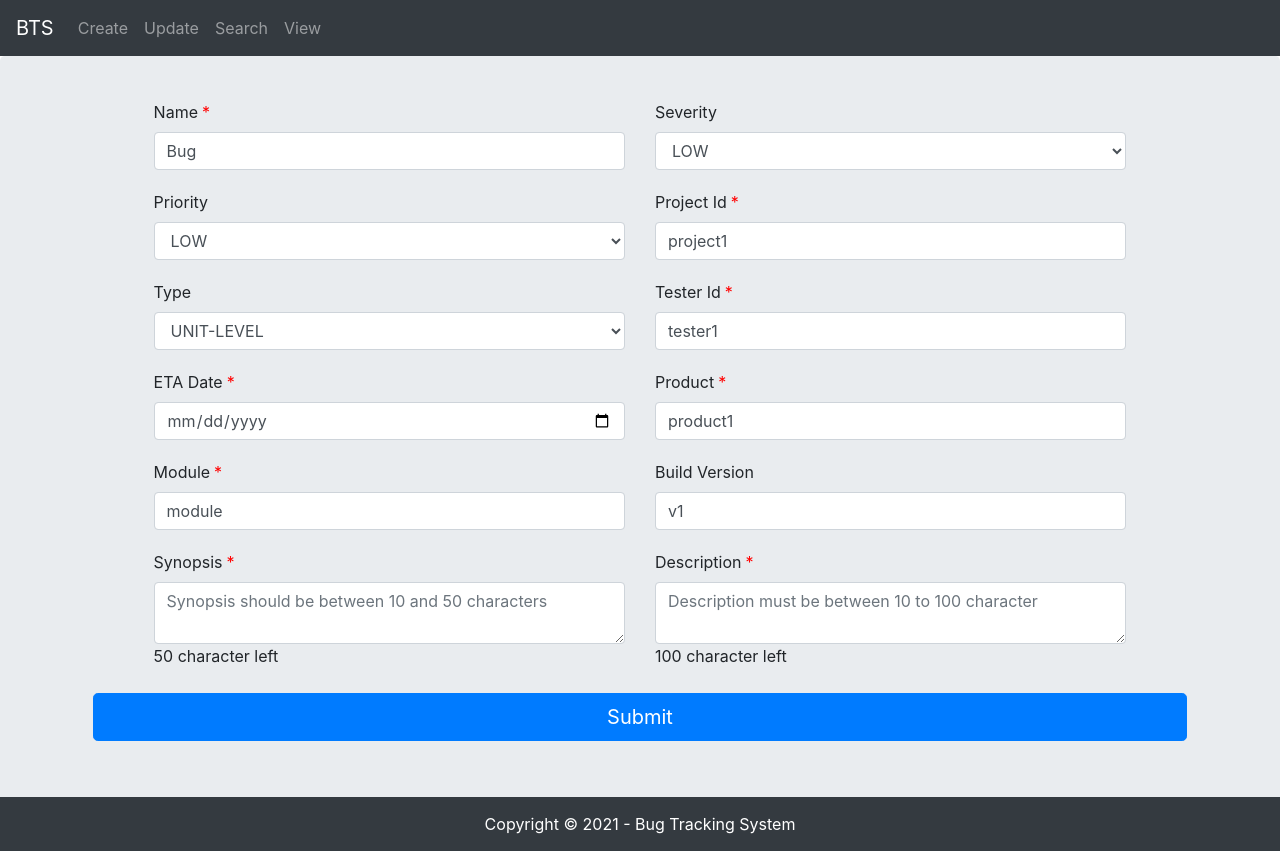
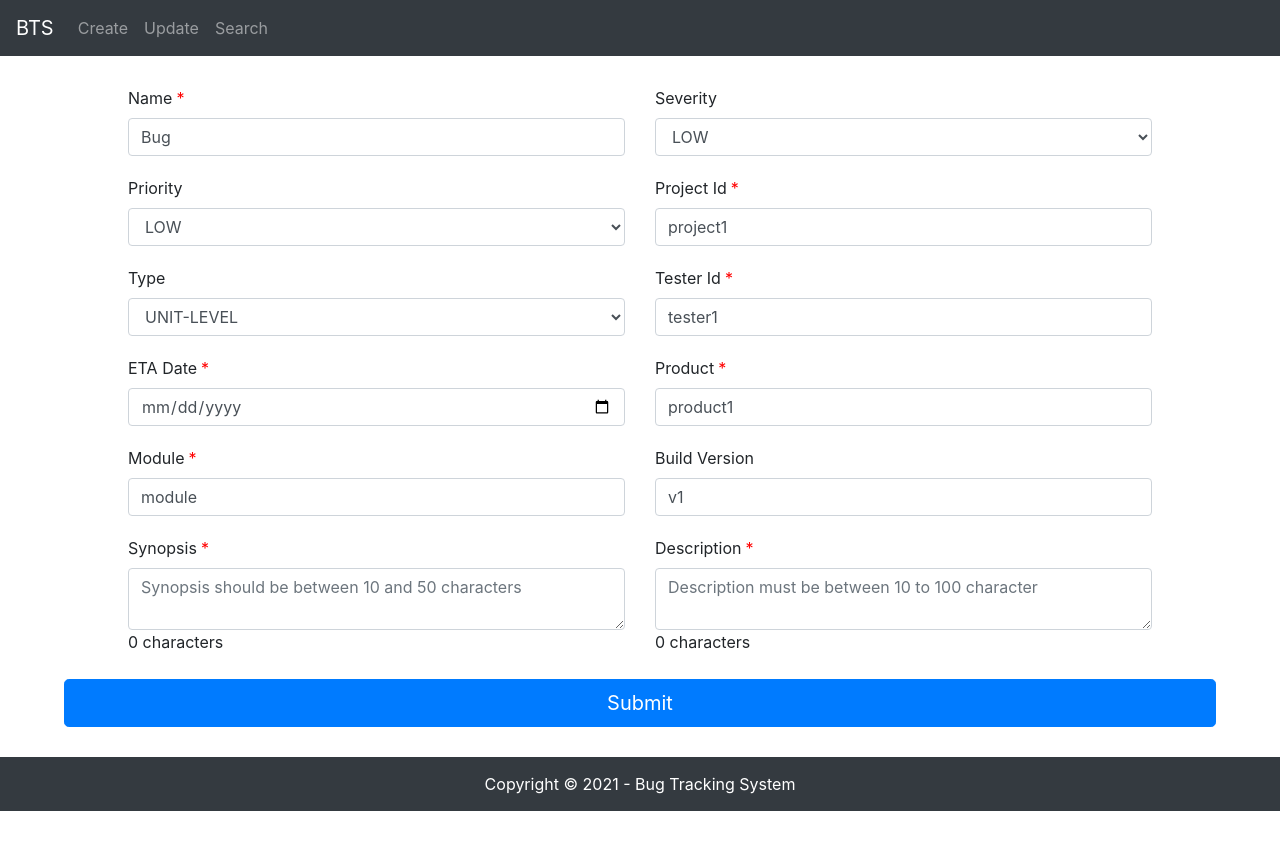
Before and after one commit to Sanjay-mg/BTS-angular, an Angular app: page / in a window 1280 px wide. After the commit the page ends 811 px from the top, so only its background shows below. Built offline with nearby package versions, Linux system fonts and the light colour scheme.

Commit message:
added update bug feature and search by name and status

```diff
--- a/src/app/Bug.ts
+++ b/src/app/Bug.ts
@@ -3,7 +3,7 @@ export class Bug{
   name:string = 'Bug';
   priority:string = 'LOW';
   type:string = 'UNITLEVEL';
-  status:string = 'NEW';
+  status:string = '';
   module:string = 'module';
   buildVersion:string = 'v1';
   severity:string = 'LOW';
--- a/src/app/create-bug-form/create-bug-form.component.css
+++ b/src/app/create-bug-form/create-bug-form.component.css
@@ -1,9 +1,9 @@
 .main{
-  margin-bottom: -8px;
+  margin:30px 0px;
 }
 form{
   width: 80%;
-  margin: -20px auto 25px;
+  margin: 0px auto 25px;
 }
 span {
 	color: red;
--- a/src/app/create-bug-form/create-bug-form.component.html
+++ b/src/app/create-bug-form/create-bug-form.component.html
@@ -1,9 +1,9 @@
-<div class="jumbotron main">
+<div class="main">
   <form class="createBug" id='createBug'>
     <div class="row fieldRow">
       <div class="col-sm-6">
         <label for="Name">Name<span>*</span></label>
-        <input [(ngModel)]='bug.name' type="text" class="form-control" id='name' placeholder="Name" name="name" required>
+        <input [(ngModel)]='bug.name' maxlength=100 type="text" class="form-control" id='name' placeholder="Name" name="name" required>
       </div>
       <div class="col-sm-6">
         <label for="severity">Severity</label>
@@ -25,7 +25,7 @@
       </div>
       <div class="col-sm-6">
         <label for="projectId">Project Id<span>*</span></label>
-        <input [(ngModel)]='bug.projectId' type="text" class="form-control" id='projectid' placeholder="Project Id" name="projectId" required>
+        <input [(ngModel)]='bug.projectId' maxlength=30 type="text" class="form-control" id='projectid' placeholder="Project Id" name="projectId" required>
       </div>
     </div>
     <div class="row fieldRow">
@@ -39,7 +39,7 @@
       </div>
       <div class="col-sm-6">
         <label for="pwd">Tester Id<span>*</span></label>
-        <input [(ngModel)]='bug.testerId' type="text" class="form-control" id='testerid' placeholder="Tester Id" name="testerId" required>
+        <input [(ngModel)]='bug.testerId' maxlength=30 type="text" class="form-control" id='testerid' placeholder="Tester Id" name="testerId" required>
       </div>
     </div>
     <div class="row fieldRow">
@@ -49,29 +49,29 @@
       </div>
       <div class="col-sm-6">
         <label for="product">Product<span>*</span></label>
-				<input [(ngModel)]='bug.product' type="text" class="form-control" id='product' placeholder="Product" name="product" required>
+				<input [(ngModel)]='bug.product' maxlength=100 type="text" class="form-control" id='product' placeholder="Product" name="product" required>
       </div>
     </div>
     <div class="row fieldRow">
       <div class="col-sm-6">
         <label for="module">Module<span>*</span></label>
-				<input [(ngModel)]='bug.module' type="text" class="form-control" id='module' placeholder="Module" name="module" required>
+				<input [(ngModel)]='bug.module' maxlength=50 type="text" class="form-control" id='module' placeholder="Module" name="module" required>
       </div>
       <div class="col-sm-6">
         <label for="buildVersion">Build Version</label>
-				<input [(ngModel)]='bug.buildVersion' type="text" class="form-control" id='buildVersion' placeholder="Build Version" name="buildVersion">
+				<input [(ngModel)]='bug.buildVersion' maxlength=10 type="text" class="form-control" id='buildVersion' placeholder="Build Version" name="buildVersion">
       </div>
     </div>
     <div class="row fieldRow">
       <div class="col-sm-6">
         <label for="synopsis">Synopsis<span>*</span></label>
-        <textarea [(ngModel)]='bug.synopsis' (ngModelChange)='valueChange(bug.synopsis.length)' id='synopsis' class="form-control" name="synopsis" rows="2" placeholder="Synopsis should be between 10 and 50 characters" required></textarea>
-        <div>{{remainingText + " character left"}}</div>
+        <textarea [(ngModel)]='bug.synopsis' (ngModelChange)='valueChange(bug.synopsis.length)' maxlength=50 id='synopsis' class="form-control" name="synopsis" rows="2" placeholder="Synopsis should be between 10 and 50 characters" required></textarea>
+        <div>{{remainingText + " characters"}}</div>
       </div>
       <div class="col-sm-6">
         <label for="descrption">Description<span>*</span></label>
-        <textarea [(ngModel)]='bug.description' (ngModelChange)='valueChange1(bug.description.length)' id='description' class="form-control" name="descrption" rows="2" placeholder="Description must be between 10 to 100 character" required></textarea>
-        <div>{{remainingText1 + " character left"}}</div>
+        <textarea [(ngModel)]='bug.description' (ngModelChange)='valueChange1(bug.description.length)' maxlength=100 id='description' class="form-control" name="descrption" rows="2" placeholder="Description must be between 10 to 100 character" required></textarea>
+        <div>{{remainingText1 + " characters"}}</div>
       </div>
     </div>
   </form>
--- a/src/app/create-bug-form/create-bug-form.component.ts
+++ b/src/app/create-bug-form/create-bug-form.component.ts
@@ -9,48 +9,28 @@ import { BugService } from '../bug.service';
 })
 export class CreateBugFormComponent implements OnInit {
   bug: Bug = new Bug();
-  remainingText = 50;
-  remainingText1 = 100;
+  remainingText = 0;
+  remainingText1 = 0;
   constructor(private bugservice: BugService) { }
 
   valueChange(value: number){
-    this.remainingText = 50 - value;
-    if(this.remainingText<0){
-      this.remainingText = 0;
-      alert("Synopsis cannot be more than 50 character");
-    }
+    this.remainingText = value;
   }
   valueChange1(value: number){
-    this.remainingText1 = 100 - value;
-    if(this.remainingText1<0){
-      this.remainingText1 = 0;
-      alert("Description cannot be more than 100 character");
-    }
+    this.remainingText1 = value;
   }
   createBug() {
     if (!this.bug.name.trim()) {
       alert("Please provide bug name");
     }
-    else if (this.bug.name.length > 10) {
-      alert("Bug name cannot be more than 10 character");
-    }
     else if (!this.bug.projectId.trim()) {
       alert("Please provide project id");
-    }
-    else if (this.bug.projectId.length > 15) {
-      alert("project id cannot be more than 15 character");
     }
     else if (!this.bug.testerId.trim()) {
       alert("Please provide tester id");
     }
-    else if (this.bug.testerId.length > 15) {
-      alert("tester id cannot be more than 15 character");
-    }
     else if (!this.bug.product.trim()) {
       alert("Please provide product name");
-    }
-    else if (this.bug.product.length > 50) {
-      alert("product name cannot be more than 50 character");
     }
     else if (!this.bug.etaDate.trim()) {
       alert("Please provide eta date");
@@ -58,37 +38,26 @@ export class CreateBugFormComponent implements OnInit {
     else if (!this.bug.module.trim()) {
       alert("Please provide module name");
     }
-    else if (this.bug.module.length > 15) {
-      alert("module name cannot be more than 15 character");
-    }
     else if (!this.bug.buildVersion.trim()) {
       alert("Please provide build version");
-    }
-    else if (this.bug.buildVersion.length > 6) {
-      alert("build version cannot be more than 6 character");
     }
     else if (!this.bug.synopsis.trim()) {
       alert("Please provide synopsis");
     }
-    else if (this.bug.synopsis.length > 50) {
-      alert("Synopsis cannot be more than 50 character");
-    }
     else if (!this.bug.description.trim()) {
       alert("Please provide description");
     }
-    else if (this.bug.description.length > 100) {
-      alert("description cannot be more than 100 character");
-    }
     else {
+      this.bug.status = 'NEW';
       const promise = this.bugservice.create(this.bug);
       promise.subscribe(response => {
         console.log(response);
-        alert('Bug Created..')
+        alert('Bug Created..');
       },
         error => {
           console.log(error);
           if (!error.ok)
-            alert("Error !! : " + error.headers.get("error"))
+            alert("Error occurred ");
         })
     }
   }
--- a/src/app/navigation-bar/navigation-bar.component.html
+++ b/src/app/navigation-bar/navigation-bar.component.html
@@ -14,9 +14,6 @@
       <li class="nav-item">
         <a class="nav-link" routerLink="searchBug">Search</a>
       </li>
-      <li class="nav-item">
-        <a class="nav-link" routerLink="viewBugs">View</a>
-      </li>
     </ul>
   </div>
 </nav>
--- a/src/app/search-bug/search-bug.component.html
+++ b/src/app/search-bug/search-bug.component.html
@@ -8,6 +8,7 @@
     <div class="col-sm-6 row">
       <label for="status" class="col-sm-4">Bug Status</label>
       <select [(ngModel)]='status' name="status" class="form-control col-sm-8" id='status'>
+        <option value=""></option>
         <option value="NEW">New</option>
         <option value="ASSIGNED">Assigned</option>
         <option value="OPEN">Open</option>
--- a/src/app/update-bug/update-bug.component.html
+++ b/src/app/update-bug/update-bug.component.html
@@ -14,7 +14,7 @@
     <div class="row fieldRow">
       <div class="col-sm-6">
         <label for="Name">Name<span>*</span></label>
-        <input [(ngModel)]='bug.name' type="text" class="form-control" id='name' placeholder="Name" name="name" required>
+        <input [(ngModel)]='bug.name' maxlength=100 type="text" class="form-control" id='name' placeholder="Name" name="name" required>
       </div>
       <div class="col-sm-6">
         <label for="severity">Severity</label>
@@ -36,7 +36,7 @@
       </div>
       <div class="col-sm-6">
         <label for="projectId">Project Id<span>*</span></label>
-        <input [(ngModel)]='bug.projectId' type="text" class="form-control" id='projectid' placeholder="Project Id" name="projectId" required>
+        <input [(ngModel)]='bug.projectId' maxlength=30 type="text" class="form-control" id='projectid' placeholder="Project Id" name="projectId" required>
       </div>
     </div>
     <div class="row fieldRow">
@@ -50,7 +50,7 @@
       </div>
       <div class="col-sm-6">
         <label for="pwd">Tester Id<span>*</span></label>
-        <input [(ngModel)]='bug.testerId' type="text" class="form-control" id='testerid' placeholder="Tester Id" name="testerId" required>
+        <input [(ngModel)]='bug.testerId' maxlength=30 type="text" class="form-control" id='testerid' placeholder="Tester Id" name="testerId" required>
       </div>
     </div>
     <div class="row fieldRow">
@@ -77,7 +77,7 @@
       </div>
       <div class="col-sm-6">
         <label for="pwd">Developer Id<span>*</span></label>
-        <input [(ngModel)]='bug.developerId' type="text" class="form-control" id='developerid' placeholder="Developer Id" name="developerid" required>
+        <input [(ngModel)]='bug.developerId' maxlength=30 type="text" class="form-control" id='developerid' placeholder="Developer Id" name="developerid" required>
       </div>
     </div>
     <div class="row fieldRow">
@@ -87,29 +87,29 @@
       </div>
       <div class="col-sm-6">
         <label for="product">Product<span>*</span></label>
-				<input [(ngModel)]='bug.product' type="text" class="form-control" id='product' placeholder="Product" name="product" required>
+				<input [(ngModel)]='bug.product' maxlength=100 type="text" class="form-control" id='product' placeholder="Product" name="product" required>
       </div>
     </div>
     <div class="row fieldRow">
       <div class="col-sm-6">
         <label for="module">Module<span>*</span></label>
-				<input [(ngModel)]='bug.module' type="text" class="form-control" id='module' placeholder="Module" name="module" required>
+				<input [(ngModel)]='bug.module' maxlength=50 type="text" class="form-control" id='module' placeholder="Module" name="module" required>
       </div>
       <div class="col-sm-6">
         <label for="buildVersion">Build Version</label>
-				<input [(ngModel)]='bug.buildVersion' type="text" class="form-control" id='buildVersion' placeholder="Build Version" name="buildVersion">
+				<input [(ngModel)]='bug.buildVersion' maxlength=10 type="text" class="form-control" id='buildVersion' placeholder="Build Version" name="buildVersion">
       </div>
     </div>
     <div class="row fieldRow">
       <div class="col-sm-6">
         <label for="synopsis">Synopsis<span>*</span></label>
-				<textarea [(ngModel)]='bug.synopsis' (ngModelChange)='valueChange(bug.synopsis.length)' id='synopsis' class="form-control" name="synopsis" rows="2" placeholder="Synopsis should be between 10 and 50 characters" required></textarea>
-        <div>{{remainingText + " character left"}}</div>
+				<textarea [(ngModel)]='bug.synopsis' (ngModelChange)='valueChange(bug.synopsis.length)' maxlength=50 id='synopsis' class="form-control" name="synopsis" rows="2" placeholder="Synopsis should be between 10 and 50 characters" required></textarea>
+        <div>{{remainingText + " characters"}}</div>
       </div>
       <div class="col-sm-6">
         <label for="descrption">Description<span>*</span></label>
-				<textarea [(ngModel)]='bug.description' (ngModelChange)='valueChange1(bug.description.length)' id='description' class="form-control" name="descrption" rows="2" placeholder="Description must be between 10 to 100 character" required></textarea>
-        <div>{{remainingText1 + " character left"}}</div>
+				<textarea [(ngModel)]='bug.description' (ngModelChange)='valueChange1(bug.description.length)' maxlength=100 id='description' class="form-control" name="descrption" rows="2" placeholder="Description must be between 10 to 100 character" required></textarea>
+        <div>{{remainingText1 + " characters"}}</div>
       </div>
     </div>
     <input [(ngModel)]='bug.submittedOn' type="hidden" name="submittedOn" id='submittedOn'>
--- a/src/app/update-bug/update-bug.component.ts
+++ b/src/app/update-bug/update-bug.component.ts
@@ -13,22 +13,14 @@ export class UpdateBugComponent implements OnInit {
   newDate: Date;
   bugArray: Bug[] = [];
   name: string = '';
-  remainingText = 50;
-  remainingText1 = 100;
+  remainingText = 0;
+  remainingText1 = 0;
   constructor(private bugService: BugService) { }
   valueChange(value: number) {
-    this.remainingText = 50 - value;
-    if (this.remainingText < 0) {
-      this.remainingText = 0;
-      alert("Synopsis cannot be more than 50 character");
-    }
+    this.remainingText = value;
   }
   valueChange1(value: number) {
-    this.remainingText1 = 100 - value;
-    if (this.remainingText1 < 0) {
-      this.remainingText1 = 0;
-      alert("Description cannot be more than 100 character");
-    }
+    this.remainingText1 = value;
   }
   searchBug() {
     const bugName = this.name;
@@ -40,8 +32,8 @@ export class UpdateBugComponent implements OnInit {
           if (this.bugResult.length) {
             this.bugArray = this.bugResult;
             this.bugArray.forEach(bug => {
-              this.remainingText = 50 - bug.synopsis.length;
-              this.remainingText1 = 100 - bug.description.length;
+              this.remainingText = bug.synopsis.length;
+              this.remainingText1 = bug.description.length;
               const etaDate = bug.etaDate;
               if (etaDate) {
                 const resultDate = etaDate.split('T')[0];
@@ -72,32 +64,17 @@ export class UpdateBugComponent implements OnInit {
     if (!this.bug.name.trim()) {
       alert("Please provide bug name");
     }
-    else if (this.bug.name.length > 10) {
-      alert("Bug name cannot be more than 10 character");
-    }
     else if (!this.bug.projectId.trim()) {
       alert("Please provide project id");
-    }
-    else if (this.bug.projectId.length > 15) {
-      alert("project id cannot be more than 15 character");
     }
     else if (!this.bug.testerId.trim()) {
       alert("Please provide tester id");
     }
-    else if (this.bug.testerId.length > 15) {
-      alert("tester id cannot be more than 15 character");
-    }
     else if (!this.bug.developerId.trim()) {
       alert("Please provide developer id");
     }
-    else if (this.bug.developerId.length > 15) {
-      alert("developer id cannot be more than 15 character");
-    }
     else if (!this.bug.product.trim()) {
       alert("Please provide product name");
-    }
-    else if (this.bug.product.length > 50) {
-      alert("product name cannot be more than 50 character");
     }
     else if (!this.bug.etaDate.trim()) {
       alert("Please provide eta date");
@@ -105,26 +82,14 @@ export class UpdateBugComponent implements OnInit {
     else if (!this.bug.module.trim()) {
       alert("Please provide module name");
     }
-    else if (this.bug.module.length > 15) {
-      alert("module name cannot be more than 15 character");
-    }
     else if (!this.bug.buildVersion.trim()) {
       alert("Please provide build version");
-    }
-    else if (this.bug.buildVersion.length > 6) {
-      alert("build version cannot be more than 6 character");
     }
     else if (!this.bug.synopsis.trim()) {
       alert("Please provide synopsis");
     }
-    else if (this.bug.synopsis.length > 50) {
-      alert("Synopsis cannot be more than 50 character");
-    }
     else if (!this.bug.description.trim()) {
       alert("Please provide description");
-    }
-    else if (this.bug.description.length > 100) {
-      alert("description cannot be more than 100 character");
     }
     else {
       const promise = this.bugService.update(this.bug, this.bug.id);
```
Also changed, not shown: src/app/bug.service.ts (+5 -2 lines), src/app/search-bug/search-bug.component.ts (+42 -7 lines).
